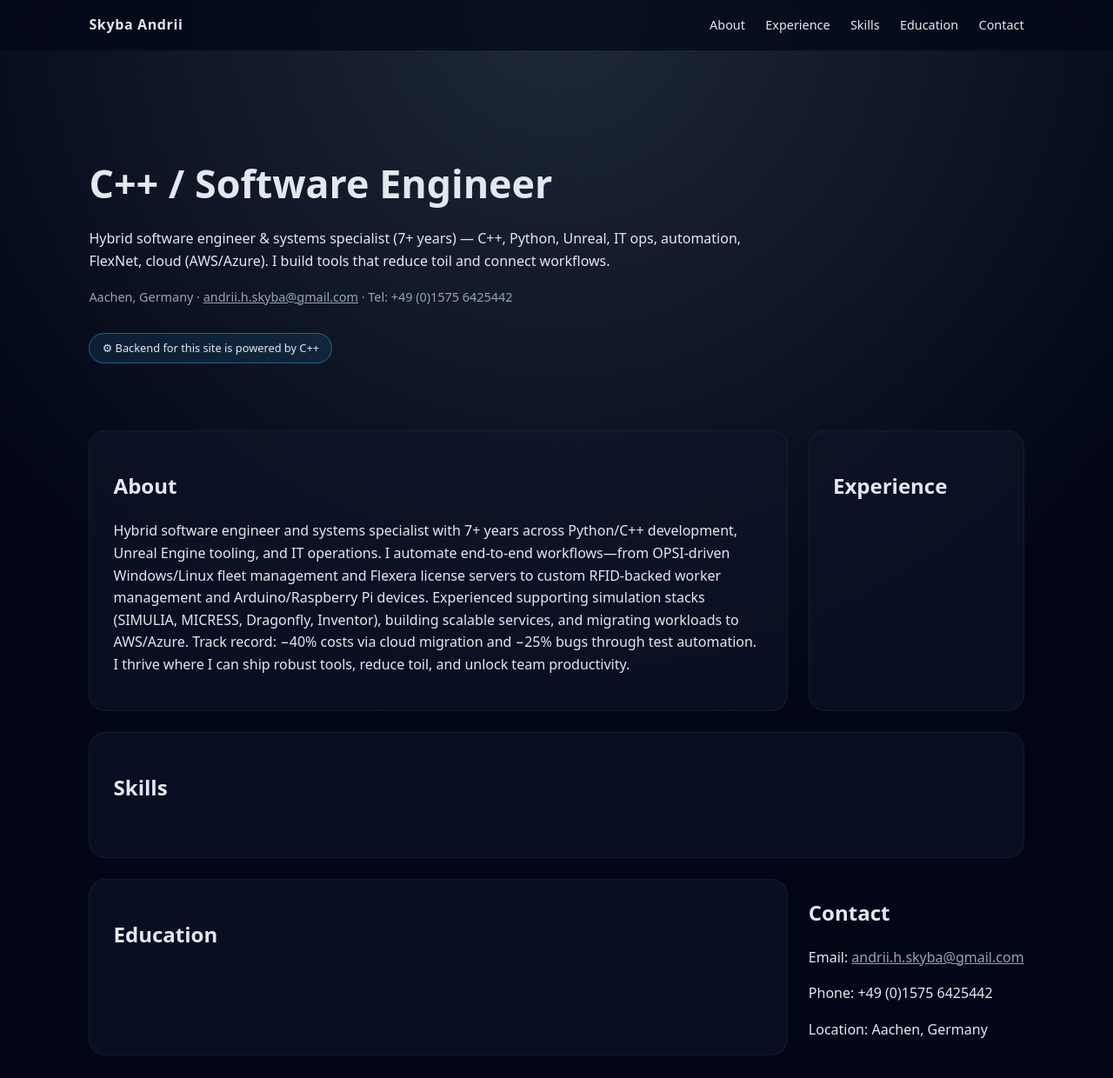
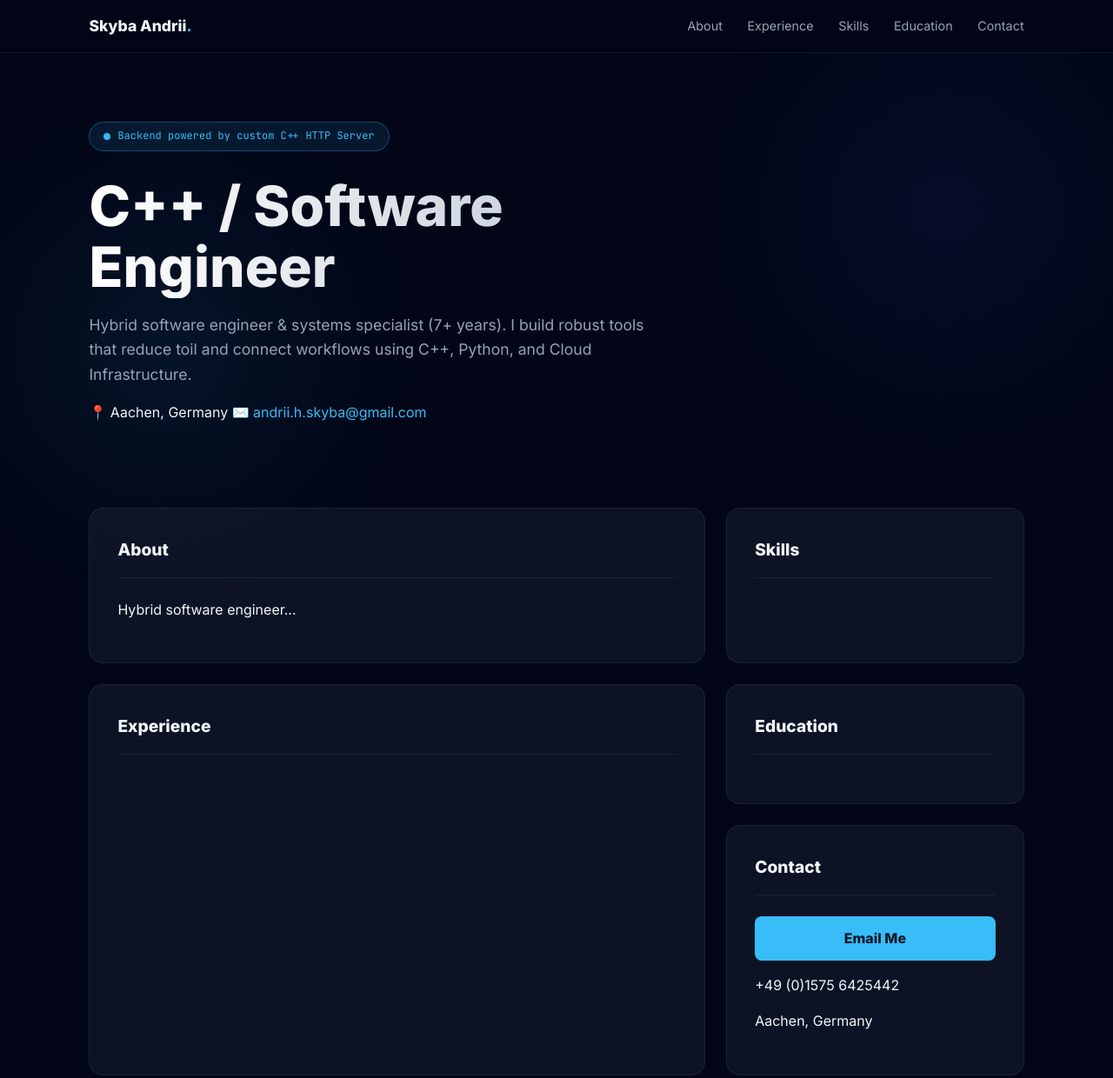
Before and after one commit to 7go7/portfolio, a plain HTML site: page frontend/index.html in a window 1280 px wide. Shown: the top 1240 px of the page at 87% size. Drawn offline with Linux system fonts and the light colour scheme; no server answers.

Commit message:
new improved design and etc

```diff
--- a/frontend/index.html
+++ b/frontend/index.html
@@ -1,14 +1,23 @@
 <!doctype html>
 <html lang="en">
+
 <head>
   <meta charset="UTF-8" />
   <title>Skyba Andrii – C++ / Software Engineer</title>
   <meta name="viewport" content="width=device-width, initial-scale=1" />
   <link rel="stylesheet" href="style.css" />
+  <link rel="preconnect" href="https://fonts.googleapis.com">
+  <link rel="preconnect" href="https://fonts.gstatic.com" crossorigin>
+  <link
+    href="https://fonts.googleapis.com/css2?family=Inter:wght@400;600;800&family=JetBrains+Mono:wght@400;700&display=swap"
+    rel="stylesheet">
 </head>
+
 <body>
+  <div class="background-fx"></div>
+
   <header class="topbar">
-    <div class="logo">Skyba Andrii</div>
+    <div class="logo">Skyba Andrii<span class="dot">.</span></div>
     <nav>
       <a href="#about">About</a>
       <a href="#experience">Experience</a>
@@ -18,63 +27,69 @@
     </nav>
   </header>
 
-  <section class="hero">
-    <div class="hero-text">
-      <h1>C++ / Software Engineer</h1>
-      <p>
-        Hybrid software engineer & systems specialist (7+ years) — C++, Python, Unreal, IT ops,
-        automation, FlexNet, cloud (AWS/Azure). I build tools that reduce toil and connect workflows.
+  <section class="hero hidden">
+    <div class="hero-content">
+      <div class="badge-container">
+        <p class="badge">
+          <span class="status-indicator"></span>
+          Backend powered by custom C++ HTTP Server
+        </p>
+      </div>
+      <h1>C++ / Software <br>Engineer</h1>
+      <p class="hero-lead">
+        Hybrid software engineer & systems specialist (7+ years). I build robust tools that reduce toil and connect
+        workflows using C++, Python, and Cloud Infrastructure.
       </p>
-      <p class="hero-meta">
-        Aachen, Germany ·
-        <a href="mailto:andrii.h.skyba@gmail.com">andrii.h.skyba@gmail.com</a> ·
-        Tel: +49 (0)1575 6425442
-      </p>
-      <p class="badge">⚙ Backend for this site is powered by C++</p>
+      <div class="hero-meta">
+        <span>📍 Aachen, Germany</span>
+        <span>✉️ <a href="mailto:andrii.h.skyba@gmail.com">andrii.h.skyba@gmail.com</a></span>
+      </div>
     </div>
   </section>
 
-  <main>
-    <section id="about" class="card div1">
+  <main class="bento-grid">
+    <section id="about" class="card area-about hidden">
       <h2>About</h2>
       <p id="about-text">
-        Hybrid software engineer and systems specialist with 7+ years across Python/C++ development, Unreal Engine tooling, and IT operations. I automate end‑to‑end workflows—from OPSI‑driven Windows/Linux fleet management and Flexera license servers to custom RFID‑backed worker management and Arduino/Raspberry Pi devices. Experienced supporting simulation stacks (SIMULIA, MICRESS, Dragonfly, Inventor), building scalable services, and migrating workloads to AWS/Azure. Track record: −40% costs via cloud migration and −25% bugs through test automation. I thrive where I can ship robust tools, reduce toil, and unlock team productivity.
+        Hybrid software engineer...
       </p>
     </section>
 
-    <section id="experience" class="card div2">
+    <section id="experience" class="card area-exp hidden">
       <h2>Experience</h2>
       <div id="experience-list">
-        <!-- will be filled from C++ backend -->
       </div>
     </section>
 
-    <section id="skills" class="card div3">
+    <section id="skills" class="card area-skills hidden">
       <h2>Skills</h2>
       <ul class="tags" id="skills-list">
-        <!-- filled from API -->
       </ul>
     </section>
 
-    <section id="education" class="card div4">
+    <section id="education" class="card area-edu hidden">
       <h2>Education</h2>
-      <ul id="education-list">
-        <!-- filled from API -->
+      <ul id="education-list" class="clean-list">
       </ul>
     </section>
 
-    <section id="contact" class="card5">
+    <section id="contact" class="card area-contact hidden">
       <h2>Contact</h2>
-      <p>Email: <a href="mailto:andrii.h.skyba@gmail.com">andrii.h.skyba@gmail.com</a></p>
-      <p>Phone: +49 (0)1575 6425442</p>
-      <p>Location: Aachen, Germany</p>
+      <div class="contact-grid">
+        <a href="mailto:andrii.h.skyba@gmail.com" class="contact-btn">Email Me</a>
+        <div class="contact-details">
+          <p>+49 (0)1575 6425442</p>
+          <p>Aachen, Germany</p>
+        </div>
+      </div>
     </section>
   </main>
 
   <footer>
-    <p>© <span id="year"></span> Skyba Andrii. Backend implemented in C++ (single-file HTTP server).</p>
+    <p>© <span id="year"></span> Skyba Andrii. <span class="footer-tech">Server: C++ (Zero Dependencies)</span></p>
   </footer>
 
   <script src="script.js"></script>
 </body>
+
 </html>
--- a/frontend/script.js
+++ b/frontend/script.js
@@ -1,23 +1,48 @@
 document.getElementById("year").textContent = new Date().getFullYear();
 
+// Animation Observer setup
+const observerOptions = {
+  threshold: 0.1, // Trigger when 10% of the element is visible
+  rootMargin: "0px 0px -50px 0px"
+};
+
+const observer = new IntersectionObserver((entries) => {
+  entries.forEach((entry) => {
+    if (entry.isIntersecting) {
+      entry.target.classList.add("show");
+      observer.unobserve(entry.target); // Only animate once
+    }
+  });
+}, observerOptions);
+
+// Function to attach observer to elements
+function initAnimations() {
+  const hiddenElements = document.querySelectorAll('.hidden');
+  hiddenElements.forEach((el) => observer.observe(el));
+}
+
+// Initial animate for static elements (Hero)
+initAnimations();
+
+// Fetch Data
 fetch("/api/profile")
   .then((res) => res.json())
   .then((data) => {
-    // About
+    // 1. About
     if (data.about) {
       document.getElementById("about-text").textContent = data.about;
     }
 
-    // Experience
+    // 2. Experience
     const expList = document.getElementById("experience-list");
     data.experience.forEach((job) => {
       const div = document.createElement("div");
-      div.className = "exp-item";
+      div.className = "exp-item"; // No animation class here, the parent container animates
       div.innerHTML = `
         <div class="exp-header">
           <div>
-            <div class="exp-role">${job.role}</div>
-            <div class="exp-place">${job.company}</div>
+             <span class="exp-role">${job.role}</span>
+             <span class="exp-place"> @ ${job.company}</span>
           </div>
           <div class="exp-dates">${job.dates}</div>
         </div>
@@ -26,7 +51,7 @@ fetch("/api/profile")
       expList.appendChild(div);
     });
 
-    // Skills
+    // 3. Skills
     const skillsList = document.getElementById("skills-list");
     data.skills.forEach((skill) => {
       const li = document.createElement("li");
@@ -34,12 +59,24 @@ fetch("/api/profile")
       skillsList.appendChild(li);
     });
 
-    // Education
+    // 4. Education
     const eduList = document.getElementById("education-list");
     data.education.forEach((ed) => {
       const li = document.createElement("li");
-      li.innerHTML = `<strong>${ed.title}</strong> — ${ed.place} (${ed.dates})`;
+      li.innerHTML = `
+        <strong>${ed.title}</strong>
+        <span style="color: var(--accent)">${ed.place}</span>
+        <br><span style="font-size: 0.8em">${ed.dates}</span>
+      `;
       eduList.appendChild(li);
     });
+
+    // Re-run animations or check if elements are already in view
+    // (Useful if API loads very fast and sections were already rendered)
+    initAnimations();
   })
-  .catch((err) => console.error("API error:", err));
+  .catch((err) => {
+    console.error("API error:", err);
+    // Even if API fails, show the sections so the structure remains
+    document.querySelectorAll('.hidden').forEach(el => el.classList.add('show'));
+  });
--- a/frontend/style.css
+++ b/frontend/style.css
@@ -1,158 +1,266 @@
 :root {
-  --bg: #0f172a;
-  --card: #111827;
+  --bg: #020617;
+  --card-bg: rgba(30, 41, 59, 0.4);
+  --card-border: rgba(148, 163, 184, 0.1);
+  --card-hover: rgba(56, 189, 248, 0.05);
   --accent: #38bdf8;
-  --text: #e2e8f0;
-  --muted: #94a3b8;
-  --radius: 1.2rem;
+  --accent-glow: rgba(56, 189, 248, 0.3);
+  --text-main: #f1f5f9;
+  --text-muted: #94a3b8;
+  --radius: 16px;
+  --font-main: 'Inter', system-ui, sans-serif;
+  --font-mono: 'JetBrains Mono', monospace;
 }
 
-* {
-  box-sizing: border-box;
-}
+* { box-sizing: border-box; scroll-behavior: smooth; }
 
 body {
   margin: 0;
-  background: radial-gradient(circle at top, #1f2937 0%, #020617 55%);
-  font-family: system-ui, -apple-system, Segoe UI, sans-serif;
-  color: var(--text);
+  background-color: var(--bg);
+  color: var(--text-main);
+  font-family: var(--font-main);
   line-height: 1.6;
+  overflow-x: hidden;
 }
 
-a{
-    color: var(--muted);
+/* Background Ambient Glow Effect */
+.background-fx {
+  position: fixed;
+  top: 0; left: 0; width: 100%; height: 100%;
+  background:
+    radial-gradient(circle at 15% 50%, rgba(56, 189, 248, 0.08), transparent 25%),
+    radial-gradient(circle at 85% 30%, rgba(99, 102, 241, 0.08), transparent 25%);
+  z-index: -1;
+  pointer-events: none;
 }
 
+a { color: var(--accent); text-decoration: none; transition: 0.2s; }
+a:hover { color: #fff; text-shadow: 0 0 8px var(--accent-glow); }
+
+/* --- Topbar --- */
 .topbar {
-  position: sticky;
-  top: 0;
-  background: rgba(2, 6, 23, 0.7);
-  backdrop-filter: blur(10px);
+  position: fixed;
+  top: 0; width: 100%;
+  background: rgba(2, 6, 23, 0.8);
+  backdrop-filter: blur(12px);
+  -webkit-backdrop-filter: blur(12px);
   display: flex;
   justify-content: space-between;
+  align-items: center;
   padding: 1rem 8vw;
-  z-index: 10;
+  z-index: 100;
+  border-bottom: 1px solid var(--card-border);
 }
 
-.logo {
-  font-weight: 700;
-  letter-spacing: 0.04em;
-}
+.logo { font-weight: 800; font-size: 1.1rem; tracking: -0.02em; }
+.dot { color: var(--accent); }
 
 .topbar nav a {
-  color: var(--text);
-  margin-left: 1.2rem;
-  text-decoration: none;
+  color: var(--text-muted);
+  margin-left: 1.5rem;
   font-size: 0.9rem;
+  font-weight: 500;
 }
+.topbar nav a:hover { color: var(--text-main); }
 
+/* --- Hero Section --- */
 .hero {
-  padding: 5rem 8vw 2rem;
+  padding: 8rem 8vw 4rem;
+  min-height: 60vh;
+  display: flex;
+  flex-direction: column;
+  justify-content: center;
 }
 
 .hero h1 {
-  font-size: clamp(2.5rem, 3.5vw, 3.6rem);
-  margin-bottom: 0.5rem;
+  font-size: clamp(2.5rem, 5vw, 4.5rem);
+  line-height: 1.1;
+  margin: 1rem 0;
+  background: linear-gradient(to right, #fff, #94a3b8);
+  background-clip: text;
+  -webkit-background-clip: text;
+  -webkit-text-fill-color: transparent;
 }
 
-.hero p {
-  max-width: 50rem;
-}
-
-.hero-meta {
-  color: var(--muted);
-  font-size: 0.9rem;
+.hero-lead {
+  max-width: 40rem;
+  color: var(--text-muted);
+  font-size: 1.1rem;
 }
 
 .badge {
-  display: inline-block;
-  margin-top: 1rem;
+  display: inline-flex;
+  align-items: center;
+  gap: 8px;
   background: rgba(56, 189, 248, 0.1);
-  border: 1px solid rgba(56, 189, 248, 0.4);
-  padding: 0.4rem 0.9rem;
-  border-radius: 999px;
-  font-size: 0.8rem;
+  border: 1px solid rgba(56, 189, 248, 0.3);
+  padding: 0.4rem 1rem;
+  border-radius: 100px;
+  font-size: 0.75rem;
+  font-family: var(--font-mono);
+  color: var(--accent);
 }
 
-main {
+.status-indicator {
+  width: 8px; height: 8px;
+  background: var(--accent);
+  border-radius: 50%;
+  box-shadow: 0 0 10px var(--accent);
+  animation: pulse 2s infinite;
+}
+
+/* --- Bento Grid Layout --- */
+main.bento-grid {
   padding: 2rem 8vw 4rem;
   display: grid;
   gap: 1.5rem;
+  grid-template-columns: 1fr;
+  /* Mobile layout default */
 }
 
-@media screen and (min-width: 1024px) {
-  .div3 {
-    grid-column: span 2 / span 2;
-    grid-row-start: 2;
+@media screen and (min-width: 900px) {
+  main.bento-grid {
+    grid-template-columns: repeat(3, 1fr);
+    grid-template-rows: auto auto;
+    grid-template-areas:
+      "about about skills"
+      "exp exp edu"
+      "exp exp contact";
   }
-
-  .div4 {
-      grid-row-start: 3;
-  }
-
-  .div5 {
-      grid-row-start: 3;
-  }
+  .area-about { grid-area: about; }
+  .area-exp { grid-area: exp; }
+  .area-skills { grid-area: skills; }
+  .area-edu { grid-area: edu; }
+  .area-contact { grid-area: contact; }
 }
 
+/* --- Cards --- */
 .card {
-  background: rgba(15, 23, 42, 0.6);
-  border: 1px solid rgba(148, 163, 184, 0.08);
+  background: var(--card-bg);
+  border: 1px solid var(--card-border);
   border-radius: var(--radius);
-  padding: 1.5rem 1.7rem;
+  padding: 2rem;
+  transition: transform 0.3s ease, border-color 0.3s ease, box-shadow 0.3s ease;
+  position: relative;
+  overflow: hidden;
 }
 
-#experience-list .exp-item {
-  margin-bottom: 1.2rem;
+.card:hover {
+  border-color: rgba(56, 189, 248, 0.3);
+  background: rgba(30, 41, 59, 0.6);
+  transform: translateY(-4px);
+  box-shadow: 0 10px 30px -10px rgba(0, 0, 0, 0.5);
 }
+
+.card h2 {
+  margin-top: 0;
+  font-size: 1.2rem;
+  color: var(--text-main);
+  border-bottom: 1px solid var(--card-border);
+  padding-bottom: 1rem;
+  margin-bottom: 1.5rem;
+}
+
+/* --- Experience Items --- */
+.exp-item {
+  margin-bottom: 1.5rem;
+  padding-bottom: 1.5rem;
+  border-bottom: 1px solid var(--card-border);
+}
+.exp-item:last-child { border-bottom: none; margin-bottom: 0; }
+
 .exp-header {
   display: flex;
   justify-content: space-between;
-  gap: 1rem;
-}
-.exp-role {
-  font-weight: 600;
-}
-.exp-place {
-  color: var(--muted);
-  font-size: 0.85rem;
-}
-.exp-dates {
-  color: var(--muted);
-  font-size: 0.8rem;
-}
-.exp-desc {
-  margin-top: 0.4rem;
-  font-size: 0.9rem;
+  align-items: baseline;
+  flex-wrap: wrap;
+  gap: 0.5rem;
 }
 
+.exp-role { font-weight: 700; color: var(--text-main); font-size: 1.05rem; }
+.exp-place { color: var(--accent); font-family: var(--font-mono); font-size: 0.85rem; }
+.exp-dates { color: var(--text-muted); font-size: 0.85rem; font-family: var(--font-mono); }
+.exp-desc { color: #cbd5e1; font-size: 0.95rem; margin-top: 0.5rem; }
+
+/* --- Skills Tags --- */
 .tags {
   display: flex;
   flex-wrap: wrap;
-  gap: 0.5rem;
+  gap: 0.6rem;
   padding-left: 0;
   list-style: none;
 }
+
 .tags li {
-  background: rgba(148, 163, 184, 0.05);
-  border: 1px solid rgba(148, 163, 184, 0.25);
-  border-radius: 999px;
-  padding: 0.35rem 0.8rem;
+  background: rgba(255, 255, 255, 0.05);
+  border: 1px solid var(--card-border);
+  border-radius: 6px;
+  padding: 0.4rem 0.8rem;
   font-size: 0.8rem;
+  font-family: var(--font-mono);
+  transition: 0.2s;
 }
+
+.tags li:hover {
+  background: rgba(56, 189, 248, 0.1);
+  border-color: var(--accent);
+  color: var(--accent);
+  cursor: default;
+}
+
+/* --- Education List --- */
+.clean-list { list-style: none; padding: 0; }
+.clean-list li {
+  margin-bottom: 1rem;
+  font-size: 0.9rem;
+  color: var(--text-muted);
+}
+.clean-list strong { color: var(--text-main); display: block; margin-bottom: 0.2rem; }
+
+/* --- Contact Button --- */
+.contact-btn {
+  display: block;
+  text-align: center;
+  background: var(--accent);
+  color: #0f172a;
+  font-weight: 700;
+  padding: 0.8rem;
+  border-radius: 8px;
+  margin-bottom: 1rem;
+}
+.contact-btn:hover {
+  background: #7dd3fc;
+  color: #0f172a;
+  box-shadow: 0 0 15px var(--accent-glow);
+}
+
+/* --- Animations --- */
+@keyframes pulse {
+  0% { opacity: 0.4; box-shadow: 0 0 0 0 rgba(56, 189, 248, 0.4); }
+  70% { opacity: 1; box-shadow: 0 0 0 6px rgba(56, 189, 248, 0); }
+  100% { opacity: 0.4; box-shadow: 0 0 0 0 rgba(56, 189, 248, 0); }
+}
+
+/* Initial State for JS Animations */
+.hidden { opacity: 0; transform: translateY(20px); transition: opacity 0.6s ease-out, transform 0.6s ease-out; }
+.show { opacity: 1; transform: translateY(0); }
+
+/* Stagger delays for children elements if needed */
+.stagger-delay:nth-child(1) { transition-delay: 100ms; }
+.stagger-delay:nth-child(2) { transition-delay: 200ms; }
+.stagger-delay:nth-child(3) { transition-delay: 300ms; }
 
 footer {
   text-align: center;
-  padding: 2rem 1rem;
-  color: var(--muted);
-  font-size: 0.75rem;
+  padding: 3rem 1rem;
+  color: var(--text-muted);
+  font-size: 0.8rem;
+  border-top: 1px solid var(--card-border);
 }
+.footer-tech { color: var(--accent); font-family: var(--font-mono); }
 
 @media (max-width: 768px) {
-  .exp-header {
-    flex-direction: column;
-  }
-  .topbar {
-    flex-wrap: wrap;
-  }
+  .topbar { flex-wrap: wrap; justify-content: center; gap: 1rem; }
+  .topbar nav { display: flex; gap: 1rem; flex-wrap: wrap; justify-content: center; }
+  .topbar nav a { margin: 0; }
 }
```
